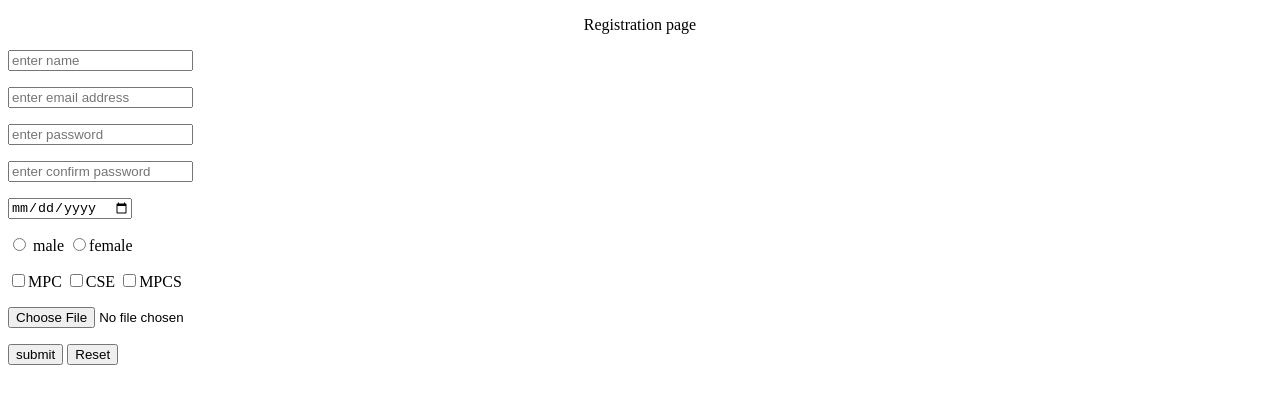
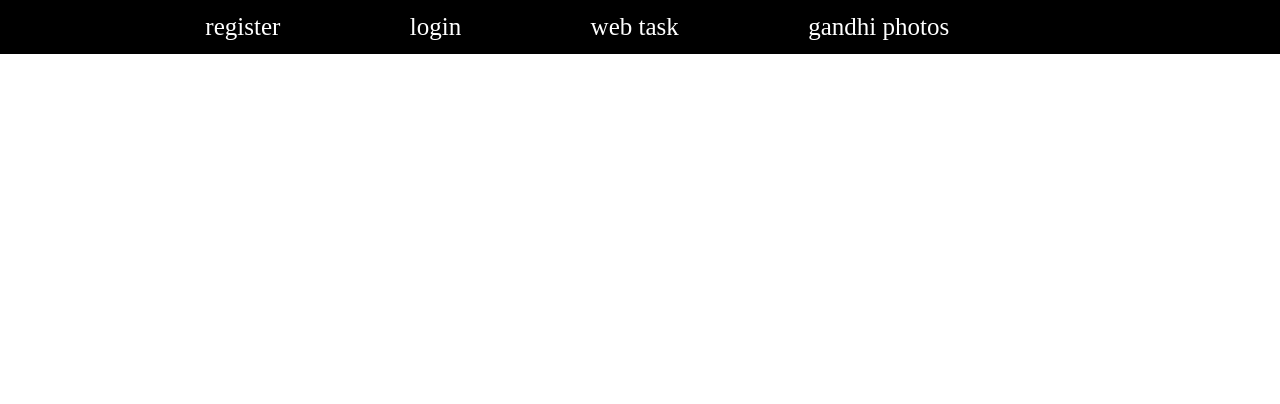
Before and after one commit to jahnavichanapathi/first-task, a plain HTML site: page index.html in a window 1280 px wide. Drawn offline with Linux system fonts and the light colour scheme.

Commit message:
adding navigation page

```diff
--- a/index.html
+++ b/index.html
@@ -2,29 +2,15 @@
 <html>
 <head>
 	<title></title>
+	<link rel="stylesheet"  href="navigation.css">
 </head>
 <body>
-	<form action="login.html">
-	<p align="center">Registration page</p>
-	<p><input type="text" placeholder="enter name"/required></p>
-	<p><input type="email number" placeholder="enter email address"/required></p>
-	<p><input type="password" placeholder="enter password"/required></p>
-	<p><input type="confirm password" placeholder="enter confirm password"/required></p>
-	<p><input type="date"/required></p>
-	<p><input type="radio" value="male" name="gender"required> male
-	   <input type="radio" value="female" name="gender"required>female
-	</p>
-	<p>
-		<input type="checkbox" value="mpc">MPC
-	   <input type="checkbox" value="cse">CSE
-	   <input type="checkbox" value="mpcs">MPCS
-	</p>
-	<p><input type="file"></p>
-	<p>
-		<button>submit</button>
-		<input type="reset"/ >
-    </p>
-</form>
+	<nav class="navbar">
+		<a href="register.html">register</a>
+		<a href="login.html">login</a>
+		<a href="web task.html">web task</a>
+		<a href="gandhi photos.html">gandhi photos</a>
+	</nav>
 
 </body>
 </html>
--- /dev/null
+++ b/navigation.css
@@ -0,0 +1,15 @@
+*{
+	margin: 0%;
+}
+.navbar{
+	background-color: black;
+	text-align: center;
+	color: white;
+	padding: 1%;
+}
+.navbar a{
+	color: white;
+	text-decoration: none;
+	margin-right: 10%;
+	font-size: 25px;
+}
```
Also changed, not shown: gandhi photos.html (+7 -0 lines), login.html (+7 -0 lines), register.html (added, +66 -0 lines), web task.html (+7 -0 lines), bird template 3.PNG (added).
